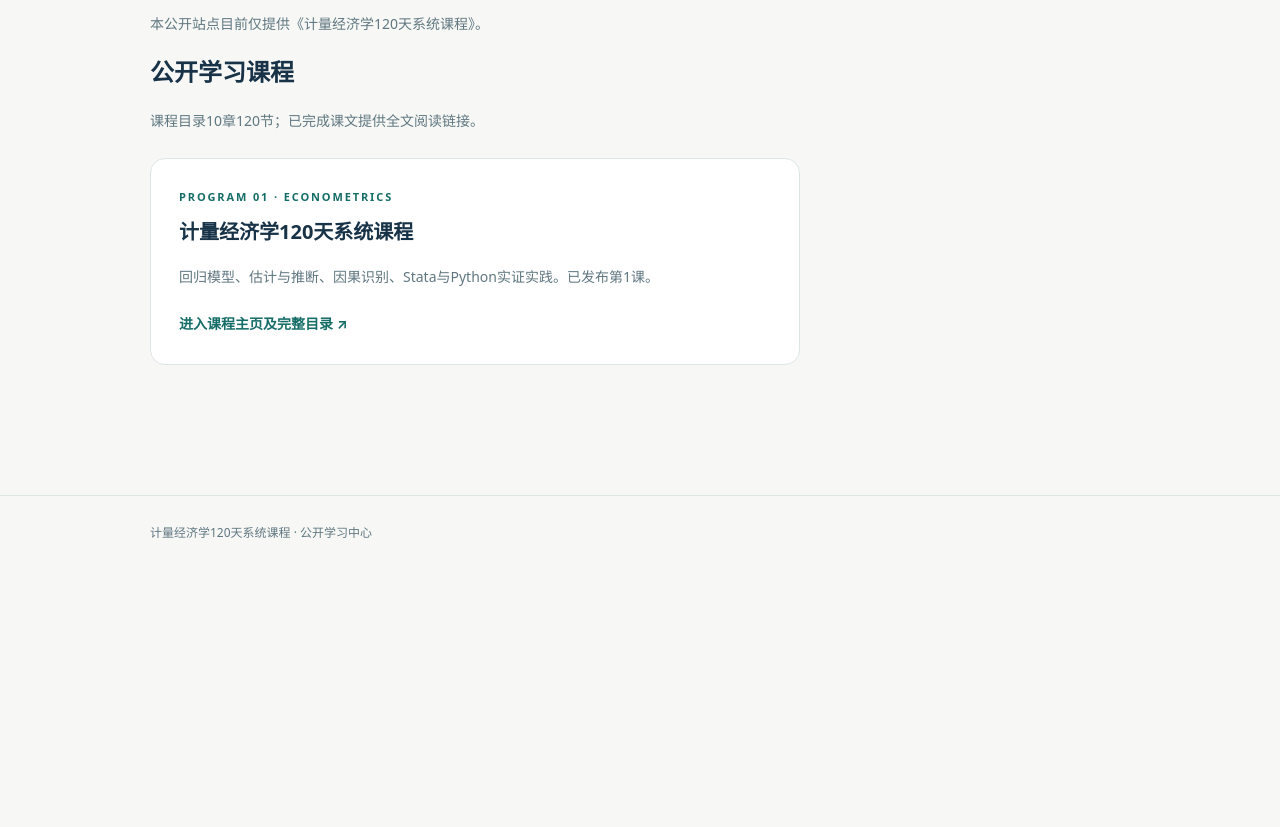
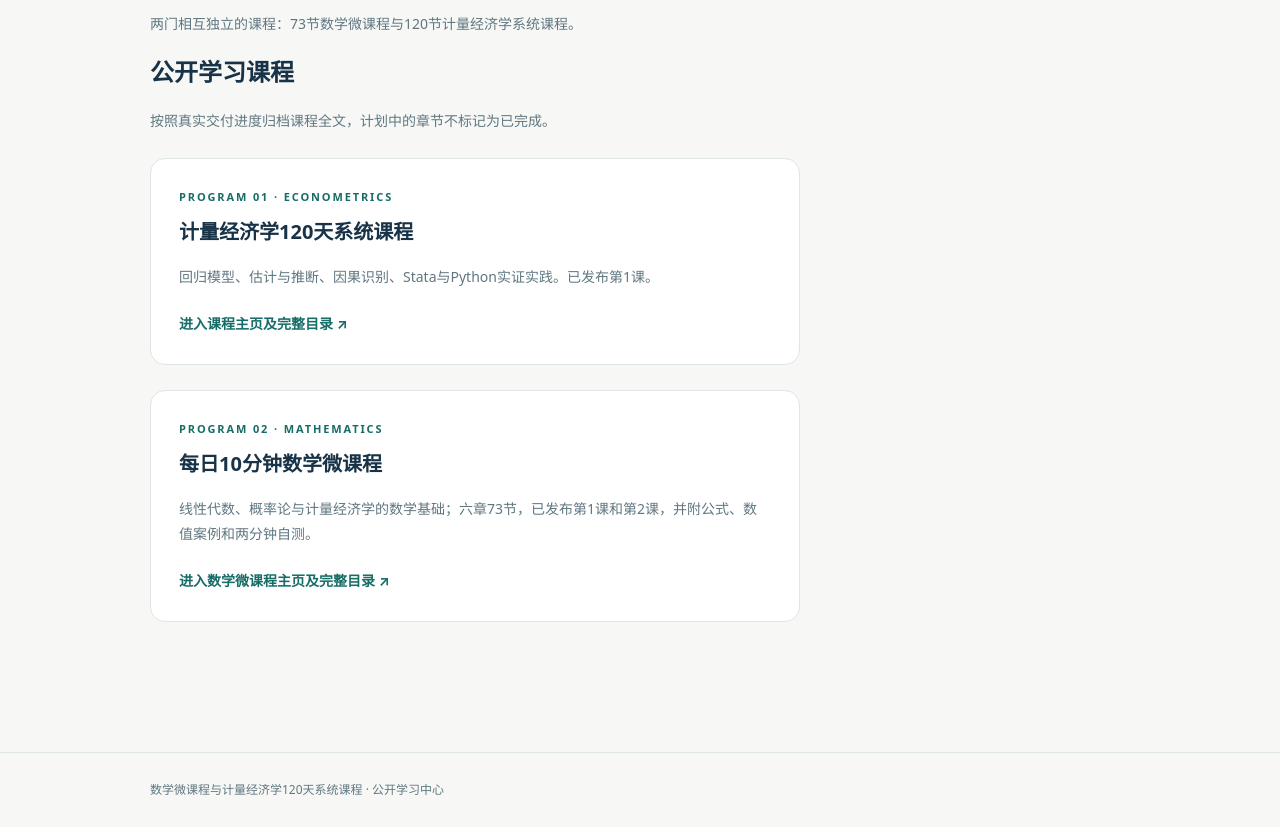
Before and after one commit to Ericywh/math-microcourse, a plain HTML site: page docs/study/index.html in a window 1280 px wide. Shown: the part 225-1052 px from the top of the page. Before the commit the page ends 800 px from the top, so only its background shows below. Drawn offline with Linux system fonts and the light colour scheme.

Commit message:
Link mathematics microcourse within shared public learning center

```diff
--- a/docs/study/index.html
+++ b/docs/study/index.html
@@ -1,9 +1,10 @@
 <!doctype html>
-<html lang="zh-CN"><head><meta charset="utf-8"><meta name="viewport" content="width=device-width,initial-scale=1"><title>学习中心｜计量经济学120天系统课程</title>
-<meta name="description" content="计量经济学120天系统课程的公开学习入口。">
+<html lang="zh-CN"><head><meta charset="utf-8"><meta name="viewport" content="width=device-width,initial-scale=1"><title>学习中心｜统计学与计量经济学课程</title>
+<meta name="description" content="数学微课程与计量经济学120天系统课程的公开学习入口。">
 <style>:root{--ink:#183347;--accent:#166d67;--muted:#607780;--line:#dde5e5;background:#f7f8f6;color:var(--ink);font-family:system-ui,-apple-system,"Noto Sans SC","PingFang SC","Microsoft YaHei",sans-serif}*{box-sizing:border-box}body{margin:0;line-height:1.8}a{text-decoration:none;color:inherit}a:hover{text-decoration:underline}.wrap{width:min(980px,calc(100% - 36px));margin:auto}.top{background:white;border-bottom:1px solid var(--line);padding:18px 0}.top a{color:var(--accent);font-size:14px;font-weight:700}main{padding:68px 0 130px}h1{font:700 clamp(29px,4vw,45px)/1.28 Georgia,"Noto Serif SC","Songti SC",serif;margin:10px 0 15px}h2{font-size:24px;margin:0 0 5px}.eyebrow{color:var(--accent);font-weight:800;font-size:11px;letter-spacing:.17em}p{color:var(--muted);font-size:14px}.course{margin-top:25px;display:block;background:white;border:1px solid var(--line);padding:28px;border-radius:15px;max-width:650px}.course h3{margin:7px 0;font-size:20px}.course .action{display:block;color:var(--accent);font-weight:750;margin-top:22px;font-size:14px}footer{border-top:1px solid var(--line);padding:26px 0;font-size:12px;color:var(--muted)}</style></head>
 <body><header class="top"><div class="wrap"><a href="../">← 返回公开课程站首页</a></div></header>
-<main class="wrap"><div class="eyebrow">PUBLIC LEARNING PORTAL</div><h1>学习中心</h1><p>本公开站点目前仅提供《计量经济学120天系统课程》。</p>
-<section id="courses" aria-label="公开课程"><h2>公开学习课程</h2><p>课程目录10章120节；已完成课文提供全文阅读链接。</p>
-<a class="course" href="../econometrics/"><div class="eyebrow">PROGRAM 01 · ECONOMETRICS</div><h3>计量经济学120天系统课程</h3><p>回归模型、估计与推断、因果识别、Stata与Python实证实践。已发布第1课。</p><span class="action">进入课程主页及完整目录 ↗</span></a></section></main>
-<footer><div class="wrap">计量经济学120天系统课程 · 公开学习中心</div></footer></body></html>
+<main class="wrap"><div class="eyebrow">PUBLIC LEARNING PORTAL</div><h1>学习中心</h1><p>两门相互独立的课程：73节数学微课程与120节计量经济学系统课程。</p>
+<section id="courses" aria-label="公开课程"><h2>公开学习课程</h2><p>按照真实交付进度归档课程全文，计划中的章节不标记为已完成。</p>
+<a class="course" href="../econometrics/"><div class="eyebrow">PROGRAM 01 · ECONOMETRICS</div><h3>计量经济学120天系统课程</h3><p>回归模型、估计与推断、因果识别、Stata与Python实证实践。已发布第1课。</p><span class="action">进入课程主页及完整目录 ↗</span></a>
+<a class="course" href="../math/"><div class="eyebrow">PROGRAM 02 · MATHEMATICS</div><h3>每日10分钟数学微课程</h3><p>线性代数、概率论与计量经济学的数学基础；六章73节，已发布第1课和第2课，并附公式、数值案例和两分钟自测。</p><span class="action">进入数学微课程主页及完整目录 ↗</span></a></section></main>
+<footer><div class="wrap">数学微课程与计量经济学120天系统课程 · 公开学习中心</div></footer></body></html>
```
